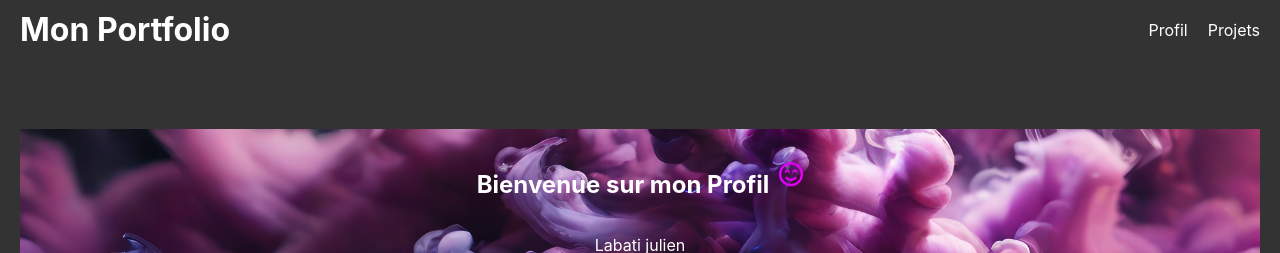
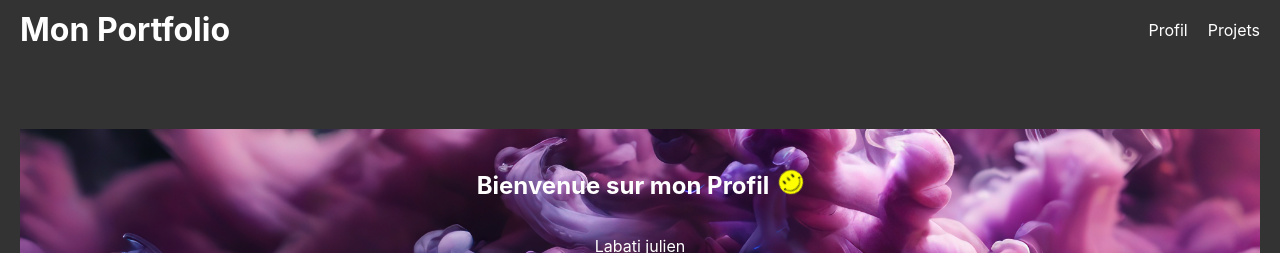
Before and after one commit to LabatiJulien/projet12, a React (Create React App) app in the folder portfolio/: page / in a window 1280 px wide. Shown: the top 253 px of the page. Built offline with nearby package versions, Linux system fonts and the light colour scheme.

Commit message:
Animation image personnalisée

```diff
--- a/portfolio/src/App.css
+++ b/portfolio/src/App.css
@@ -124,19 +124,35 @@ footer {
   z-index: 1;
 }
 
-@keyframes bounce {
-  0%, 100% {
-    transform: translateY(0);
+@keyframes bounceThenRotate {
+  0% {
+    transform: translateY(0) rotate(0deg);
   }
-  50% {
-    transform: translateY(-10px);
+  33% {
+    transform: translateY(-10px) rotate(0deg);
+  }
+  66% {
+    transform: translateY(0) rotate(0deg);
+  }
+  100% {
+    transform: translateY(0) rotate(360deg);
   }
 }
 
 .bounce-icon {
-  color: rgb(234, 0, 255);
-  animation: bounce 1s infinite alternate;
+  width: 24px;
+  height: 24px;
+  animation: bounceThenRotate 3s infinite;
   margin-left: 10px;
+  border: none;
+  border-radius: 50%;
+  overflow: hidden;
+}
+
+.bounce-icon img {
+  width: 100%;
+  height: 100%;
+  object-fit: cover;
 }
 
 .projet {
--- a/portfolio/src/components/Profil.js
+++ b/portfolio/src/components/Profil.js
@@ -1,6 +1,5 @@
 import React from 'react';
-import { FontAwesomeIcon } from '@fortawesome/react-fontawesome';
-import { faSmileBeam } from '@fortawesome/free-regular-svg-icons';
+import smileyImage from '../img/Smiley transmetropolitan.png';
 import backgroundImage from '../img/voluteFuméeViolet.jpeg';
 
 const Profil = () => {
@@ -10,7 +9,7 @@ const Profil = () => {
             <div className="content"></div>
             <h2>
                 Bienvenue sur mon Profil
-                <FontAwesomeIcon icon={faSmileBeam} className="fa-regular bounce-icon" />
+                <img src={smileyImage} alt="Smiley" className="bounce-icon" />
             </h2>
             <p>Labati julien  </p>
             <p>Intégrateur Web</p>
```
Also changed, not shown: portfolio/src/img/Smiley transmetropolitan.png (added).
